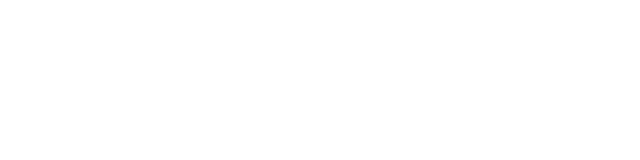
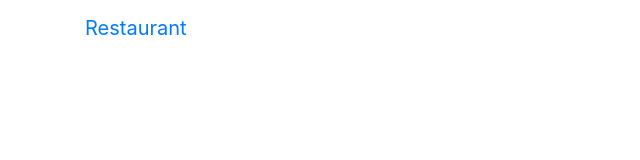
Before and after one commit to AbuSayedDev/react-restaurant, a React (Create React App) app: page / in a window 1280 px wide. Shown: the top 160 px of the page, without its empty margins (0-640 px from the left). Built offline with nearby package versions, Linux system fonts and the light colour scheme.

Commit message:
Navigation bar using reactstrap

```diff
--- a/src/component/header/Header.js
+++ b/src/component/header/Header.js
@@ -1,11 +1,12 @@
 import React from"react";
+import Navigation from "./Navigation.js"
 
 
 
 const Header = () => {
     return(
         <div>
-
+            <Navigation />
 
         </div>
     );
--- /dev/null
+++ b/src/component/header/Navigation.js
@@ -0,0 +1,16 @@
+import React from 'react';
+import { Navbar, NavbarBrand } from "reactstrap";
+
+
+const Navigation = () =>{
+    return(
+
+        <Navbar>
+            <div className="container" >
+                <NavbarBrand href="/">Restaurant</NavbarBrand>
+            </div>
+        </Navbar>
+    );
+}
+
+export default Navigation;
```
